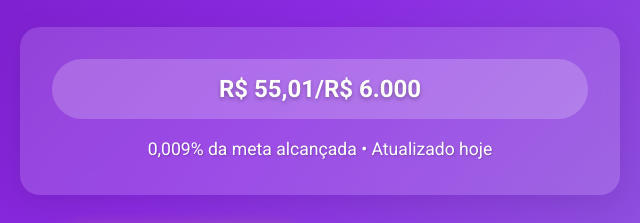
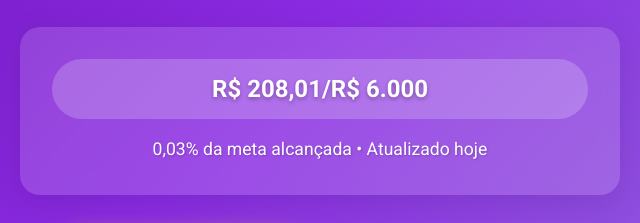
Before and after one commit to fmMundin/plaquetaiWeb, a plain HTML site: page index.html in a window 1280 px wide. Shown: the part 339-562 px from the top of the page, 320-960 px from the left. Drawn offline with nearby package versions, Linux system fonts and the light colour scheme.

Commit message:
Atualização de Valores 13/11(3)

```diff
--- a/index.html
+++ b/index.html
@@ -59,13 +59,13 @@
                         <div class="meter-container">
                             <div class="meter-fill" id="meterFill" style="width: 0%"></div>
                             <div class="meter-text">
-                                <span class="current-amount" id="currentAmount">R$ 55,01</span>
+                                <span class="current-amount" id="currentAmount">R$ 208,01</span>
                                 <span class="separator"> / </span>
                                 <span class="goal-amount">R$ 6.000</span>
                             </div>
                         </div>
                         <p class="meter-subtitle">
-                            <span id="percentage">0,009%</span> da meta alcançada • Atualizado hoje
+                            <span id="percentage">0,03%</span> da meta alcançada • Atualizado hoje
                         </p>
                     </div>
 
```
